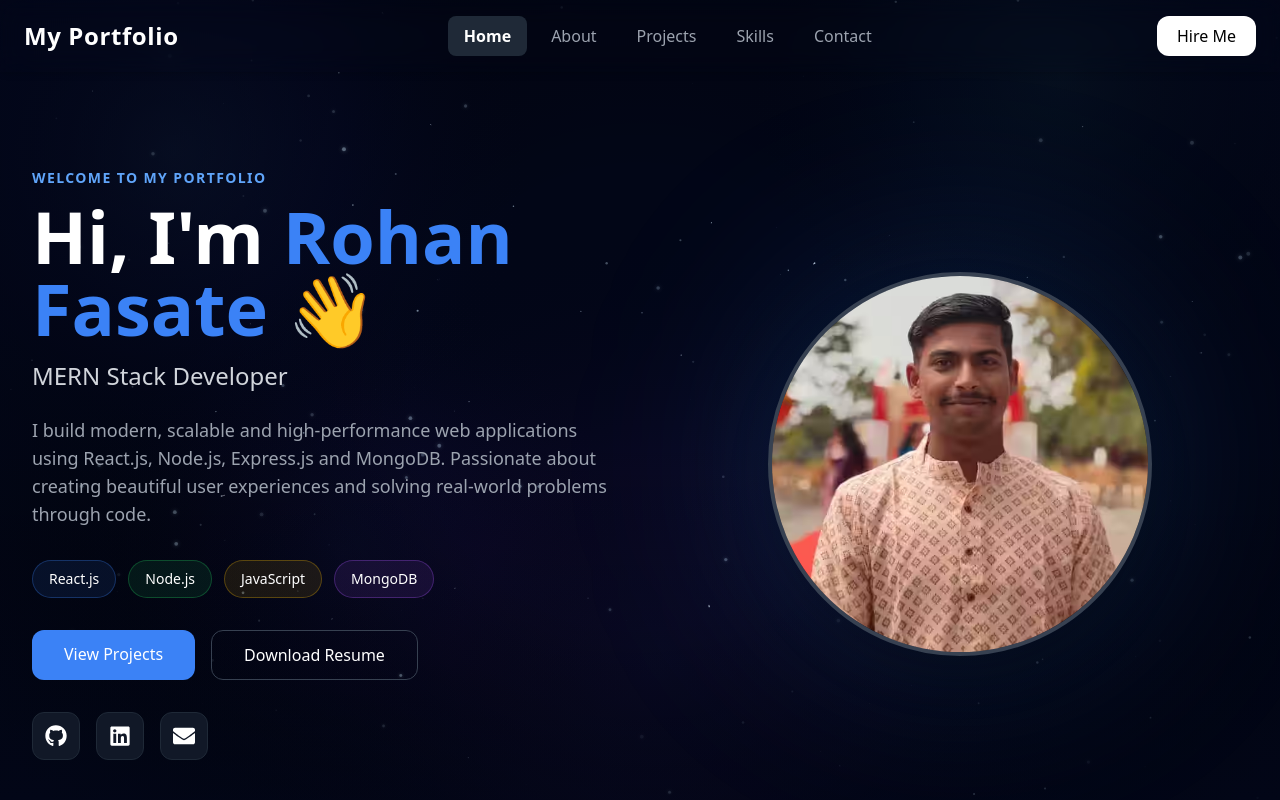
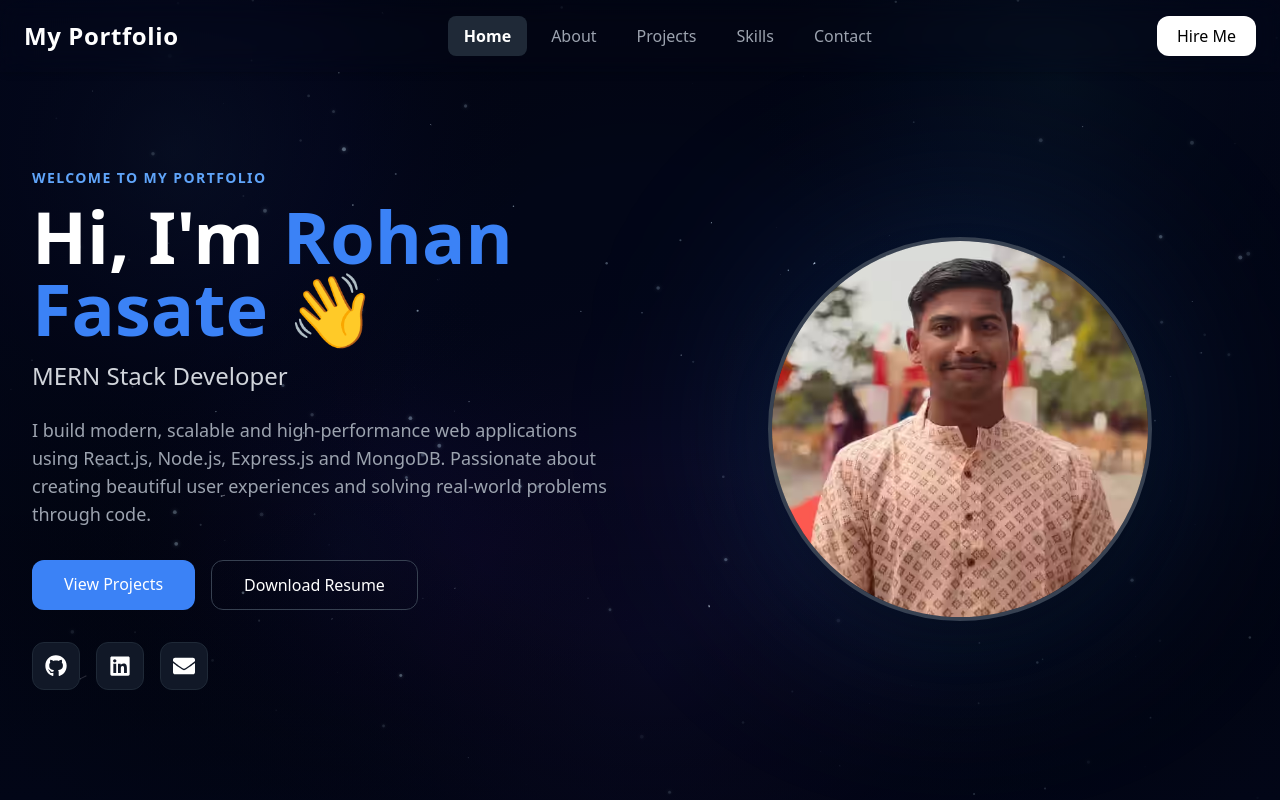
Before and after one commit to Rohan1664/New-Portfolio, a React (Vite) app in the folder client/: page / in a window 1280 px wide. Shown: the top 800 px of the page. Built offline with nearby package versions, Linux system fonts and the light colour scheme; no server answers.

Commit message:
Remove tech stack display from Home.jsx
Removed tech stack section from the Home component.

```diff
--- a/client/src/pages/Home.jsx
+++ b/client/src/pages/Home.jsx
@@ -232,27 +232,6 @@ export default function Home() {
                   "I build modern, scalable and high-performance web applications using React.js, Node.js, Express.js and MongoDB. Passionate about creating beautiful user experiences and solving real-world problems through code."}
               </p>
 
-              {/* TECH STACK */}
-              <div className="flex flex-wrap gap-3 mt-8 justify-center md:justify-start">
-
-                <span className="px-4 py-2 bg-blue-500/10 border border-blue-500/30 rounded-full text-sm">
-                  React.js
-                </span>
-
-                <span className="px-4 py-2 bg-green-500/10 border border-green-500/30 rounded-full text-sm">
-                  Node.js
-                </span>
-
-                <span className="px-4 py-2 bg-yellow-500/10 border border-yellow-500/30 rounded-full text-sm">
-                  JavaScript
-                </span>
-
-                <span className="px-4 py-2 bg-purple-500/10 border border-purple-500/30 rounded-full text-sm">
-                  MongoDB
-                </span>
-
-              </div>
-
               {/* BUTTONS */}
               <div className="mt-8 flex flex-col sm:flex-row gap-4 justify-center md:justify-start">
 
```
